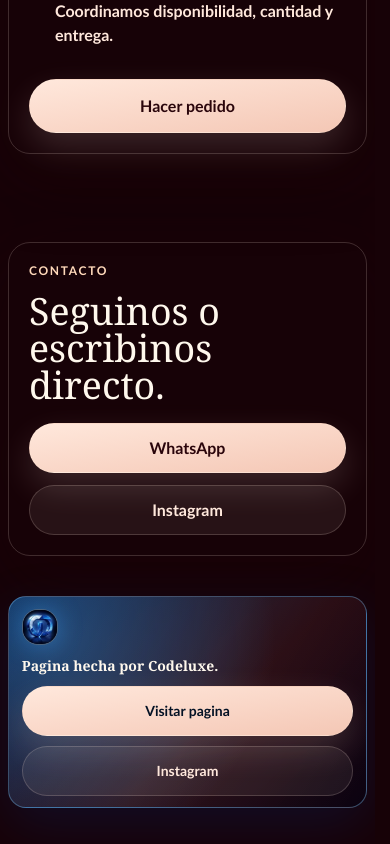
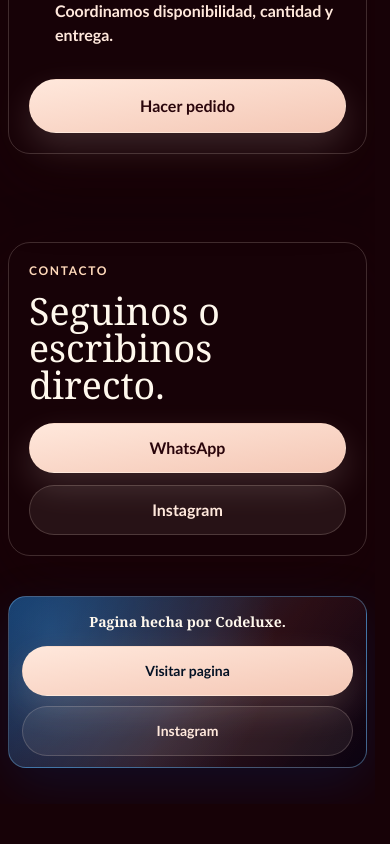
Before and after one commit to NTiago-s/Caprichosab_, a Next.js app: page / in a window 390 px wide. Shown: the part 6098-6942 px from the top of the page. After the commit the page ends 6902 px from the top, so only its background shows below. Built offline with nearby package versions, Linux system fonts and the light colour scheme.

Commit message:
arreglando responsive

```diff
--- a/app/components/CodeluxeCredit.jsx
+++ b/app/components/CodeluxeCredit.jsx
@@ -6,9 +6,9 @@ export default function CodeluxeCredit() {
   return (
     <section className={`${shellClass} pb-[clamp(2.25rem,5vw,4rem)]`} aria-label="Credito de desarrollo web">
       <div className="relative isolate overflow-hidden rounded-[22px] border border-[rgba(132,202,255,0.38)] bg-[radial-gradient(circle_at_12%_20%,rgba(61,169,255,0.34),transparent_14rem),linear-gradient(135deg,rgba(8,31,72,0.86),rgba(38,5,13,0.78)_58%,rgba(9,2,18,0.92))] px-[clamp(0.8rem,2.4vw,1.35rem)] py-[clamp(0.7rem,2vw,1.05rem)] shadow-[0_18px_54px_rgba(0,58,156,0.2)] before:absolute before:inset-0 before:-z-10 before:bg-[linear-gradient(120deg,transparent,rgba(255,255,255,0.14),transparent)] before:opacity-45 max-sm:rounded-[18px]">
-        <div className="grid grid-cols-[auto_1fr_auto] items-center gap-4 max-lg:grid-cols-[auto_1fr] max-sm:grid-cols-1 max-sm:gap-3">
+        <div className="grid grid-cols-[auto_1fr_auto] items-center gap-4 max-md:grid-cols-[auto_1fr] max-sm:grid-cols-1 max-sm:gap-3">
           <a
-            className="group relative grid size-10 shrink-0 place-items-center overflow-hidden rounded-2xl border border-[rgba(174,221,255,0.42)] bg-[#050b1f] shadow-[0_0_24px_rgba(67,170,255,0.38)] transition hover:-translate-y-0.5 focus-visible:outline-3 focus-visible:outline-offset-4 focus-visible:outline-[rgba(132,202,255,0.72)] max-sm:size-9"
+            className="group relative max-md:hidden grid size-10 shrink-0 place-items-center overflow-hidden rounded-2xl border border-[rgba(174,221,255,0.42)] bg-[#050b1f] shadow-[0_0_24px_rgba(67,170,255,0.38)] transition hover:-translate-y-0.5 focus-visible:outline-3 focus-visible:outline-offset-4 focus-visible:outline-[rgba(132,202,255,0.72)] max-sm:size-9"
             href="https://codeluxe.tech/"
             aria-label="Visitar pagina de Codeluxe"
             {...externalLinkProps}
@@ -22,13 +22,13 @@ export default function CodeluxeCredit() {
             />
           </a>
 
-          <div className="min-w-0">
-            <h2 className={`${displayFontClass} m-0 text-base font-semibold leading-tight max-sm:text-sm`}>
+          <div className="min-w-0 my-1">
+            <h2 className={`${displayFontClass} m-0 text-lg text-center md:text-start font-semibold leading-tight max-sm:text-sm`}>
               Pagina hecha por Codeluxe.
             </h2>
           </div>
 
-          <div className="flex flex-wrap items-center justify-end gap-2.5 max-lg:col-span-2 max-lg:justify-start max-sm:col-span-1 max-sm:w-full">
+          <div className="flex flex-wrap items-center justify-end gap-2.5 max-md:col-span-2 max-md:justify-start max-sm:col-span-1 max-sm:w-full">
             <ButtonLink
               className="min-h-9 bg-linear-to-br from-[#d7f0ff] to-[#73c7ff] px-4 py-2 text-sm text-[#041225] shadow-[0_10px_24px_rgba(86,181,255,0.18)] hover:from-[#f1fbff] hover:to-[#a7ddff] max-sm:w-full"
               href="https://codeluxe.tech/"
```
